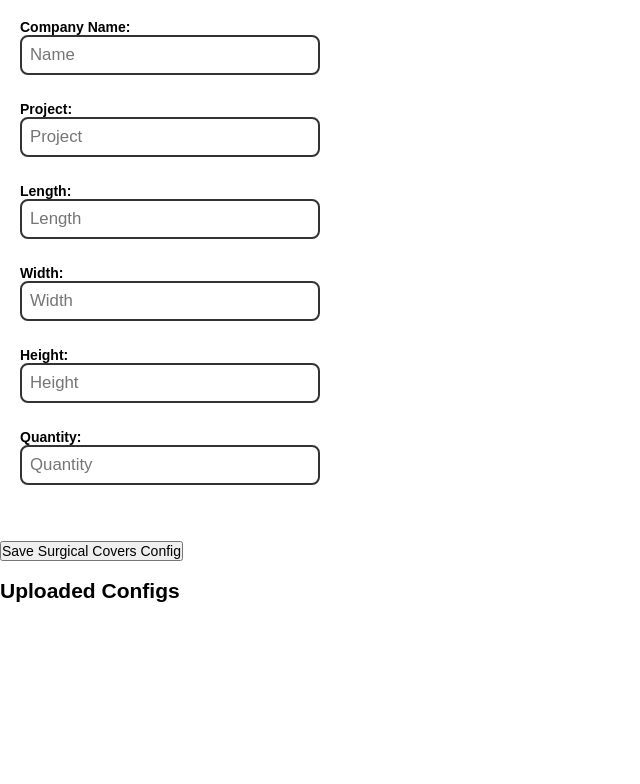
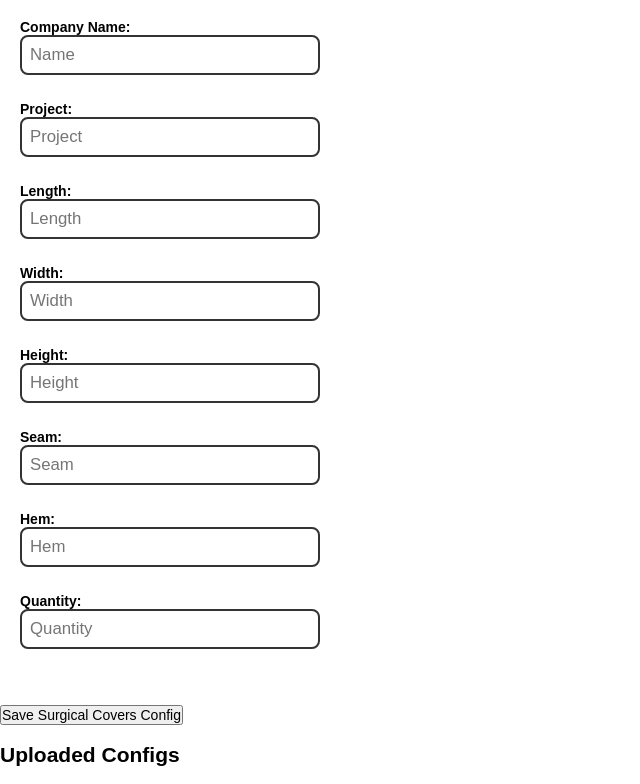
Before and after one commit to rTait30/autodraw_server, a Flask app: page /copelands in a window 1280 px wide. Shown: the part 149-933 px from the top of the page, without its empty margins (0-640 px from the left). Before the commit the page ends 751 px from the top, so only its background shows below. Run offline with Flask 3, Linux system fonts and the light colour scheme; data that the repository does not hold is empty.

Commit message:
seam, hem

```diff
--- a/app.py
+++ b/app.py
@@ -1,9 +1,6 @@
 from flask import Flask, render_template, request, send_from_directory, jsonify
 import os
 import json
-
-a = "test"
-
 
 app = Flask(__name__, static_url_path='/copelands/static')
 
--- a/static/js/formSurgical.js
+++ b/static/js/formSurgical.js
@@ -17,6 +17,8 @@ export function setupSurgicalForm() {
                 length: parseFloat(document.getElementById('surgicalLength')?.value) || 0,
                 width: parseFloat(document.getElementById('surgicalWidth')?.value) || 0,
                 height: parseFloat(document.getElementById('surgicalHeight')?.value) || 0,
+                seam: parseFloat(document.getElementById('surgicalSeam')?.value) || 0,
+                hem: parseFloat(document.getElementById('surgicalHem')?.value) || 0,
                 quantity: parseInt(document.getElementById('surgicalQuantity')?.value) || 0
             };
 
--- a/templates/index.html
+++ b/templates/index.html
@@ -41,6 +41,14 @@
                     <label>
                         Height:
                         <input type="number" id="surgicalHeight" placeholder="Height"><br>
+                    </label>
+                    <label>
+                        Seam:
+                        <input type="number" id="surgicalSeam" placeholder="Seam"><br>
+                    </label>
+                    <label>
+                        Hem:
+                        <input type="number" id="surgicalHem" placeholder="Hem"><br>
                     </label>
                     <label>
                         Quantity:
```
